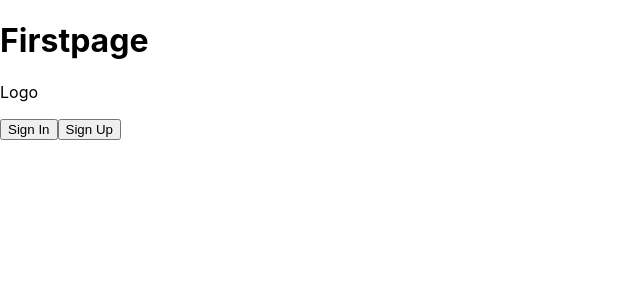
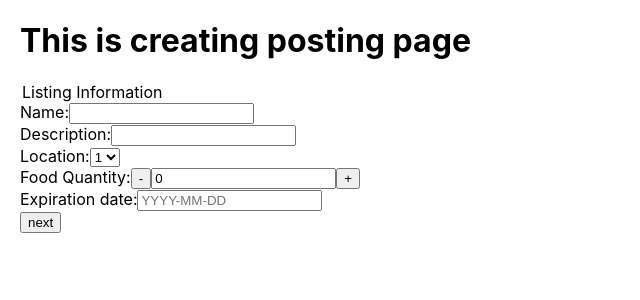
Before and after one commit to niniwoo/cmd-f_Hackathon, a React (Create React App) app in the folder cmd-f_hackathon/: page /posting in a window 1280 px wide. Before the commit this address led to /. Shown: the top 300 px of the page, without its empty margins (0-640 px from the left). Built offline with nearby package versions, Linux system fonts and the light colour scheme.

Commit message:
added writing posting

```diff
--- a/cmd-f_hackathon/src/App.js
+++ b/cmd-f_hackathon/src/App.js
@@ -9,6 +9,8 @@ import Main from "./components/Main";
 import Mypage from "./components/Mypage";
 import Signin from "./components/Signin";
 import Signup from "./components/Signup";
+import Posting from "./components/Posting";
+import Posting2 from "./components/Posting2";
 import PostingDetail from "./components/PostingDetail";
 
 function App() {
@@ -20,6 +22,8 @@ function App() {
           <Route path="/main" element={<Main />} />
           <Route path="/signin" element={<Signin />} />
           <Route path="/signup" element={<Signup />} />
+          <Route path="/posting" element={<Posting />} />
+          <Route path="/posting2" element={<Posting2 />} />
           <Route path="/mypage" element={<Mypage />} />
           <Route path="/post-detail/:id" element={<PostingDetail />} />
           <Route path="*" element={<Navigate to="/" />} />
--- a/cmd-f_hackathon/src/components/Posting.jsx
+++ b/cmd-f_hackathon/src/components/Posting.jsx
@@ -1,7 +1,72 @@
-import React from "react";
+import React, { useState } from "react";
+import { useNavigate } from "react-router-dom";
+const Posting = () => {
+  const navigate = useNavigate();
+  const [quantity, setQuantity] = useState(0);
 
-const Posting = () => {
-  return <div>This is posting page</div>;
+  const handleIncrement = () => {
+    setQuantity((prevValue) => prevValue + 1);
+  };
+
+  const handleDecrement = () => {
+    if (quantity > 0) {
+      setQuantity((prevValue) => prevValue - 1);
+    }
+  };
+
+  const handleSubmit = (event) => {
+    event.preventDefault();
+    const name = event.target.name.value;
+    const description = event.target.description.value;
+    const location = event.target.location.value;
+    const expirationDate = event.target.expirationDate.value;
+
+    if (!name || !description || !location || !expirationDate) {
+      alert("Please fill in all fields.");
+    } else {
+      navigate("/posting2");
+    }
+  };
+
+  return (
+    <div style={{ margin: "20px" }}>
+      <h1>This is creating posting page</h1>
+      <form onSubmit={handleSubmit}>
+        <legend>Listing Information</legend>
+        <div>
+          <label htmlFor="name">Name:</label>
+          <input type="text" id="name" />
+        </div>
+        <div>
+          <label htmlFor="description">Description:</label>
+          <input type="text" id="description" />
+        </div>
+        <div>
+          <label htmlFor="location">Location:</label>
+          <select id="location">
+            <option>1</option>
+            <option>2</option>
+          </select>
+        </div>
+        <div>
+          <label htmlFor="foodQuantity">Food Quantity:</label>
+          <button type="button" onClick={handleDecrement}>
+            -
+          </button>
+          <input type="text" id="foodQuantity" value={quantity} readOnly />
+          <button type="button" onClick={handleIncrement}>
+            +
+          </button>
+        </div>
+        <div>
+          <label htmlFor="expirationDate">Expiration date:</label>
+          <input type="text" id="expirationDate" placeholder="YYYY-MM-DD" />
+        </div>
+
+        <button>next</button>
+      </form>
+    </div>
+  );
 };
 
 export default Posting;
--- /dev/null
+++ b/cmd-f_hackathon/src/components/Posting2.jsx
@@ -0,0 +1,83 @@
+import React, { useState } from "react";
+
+const Posting2 = () => {
+  const [isChecked, setIsChecked] = useState({
+    checklist1: false,
+    checklist2: false,
+    checklist3: false,
+    checklist4: false,
+  });
+  const [errorMessage, setErrorMessage] = useState("");
+
+  const handleCheckboxChange = (event) => {
+    const { name, checked } = event.target;
+    setIsChecked((prevChecked) => ({
+      ...prevChecked,
+      [name]: checked,
+    }));
+  };
+
+  const handleSubmit = () => {
+    const uncheckedCheckboxes = Object.entries(isChecked)
+      .filter(([name, checked]) => !checked)
+      .map(([name]) => name);
+
+    if (uncheckedCheckboxes.length === 0) {
+      setErrorMessage("");
+      alert("Form submitted successfully!");
+    } else {
+      setErrorMessage(`You can't post [ ${uncheckedCheckboxes.join(", ")} ]`);
+    }
+  };
+
+  return (
+    <div>
+      <div>
+        <label>Image</label>
+        <input type="file" id="image" accept="image/*" />
+      </div>
+      <div>
+        <label>
+          <input
+            type="checkbox"
+            name="checklist1"
+            onChange={handleCheckboxChange}
+          />
+          Check list1
+        </label>
+        <br />
+        <label>
+          <input
+            type="checkbox"
+            name="checklist2"
+            onChange={handleCheckboxChange}
+          />
+          Check list2
+        </label>
+        <br />
+        <label>
+          <input
+            type="checkbox"
+            name="checklist3"
+            onChange={handleCheckboxChange}
+          />
+          Check list3
+        </label>
+        <br />
+        <label>
+          <input
+            type="checkbox"
+            name="checklist4"
+            onChange={handleCheckboxChange}
+          />
+          Check list4
+        </label>
+        <br />
+        {errorMessage && <p style={{ color: "red" }}>{errorMessage}</p>}
+        <button onClick={handleSubmit}>Submit</button>
+      </div>
+    </div>
+  );
+};
+
+export default Posting2;
```
